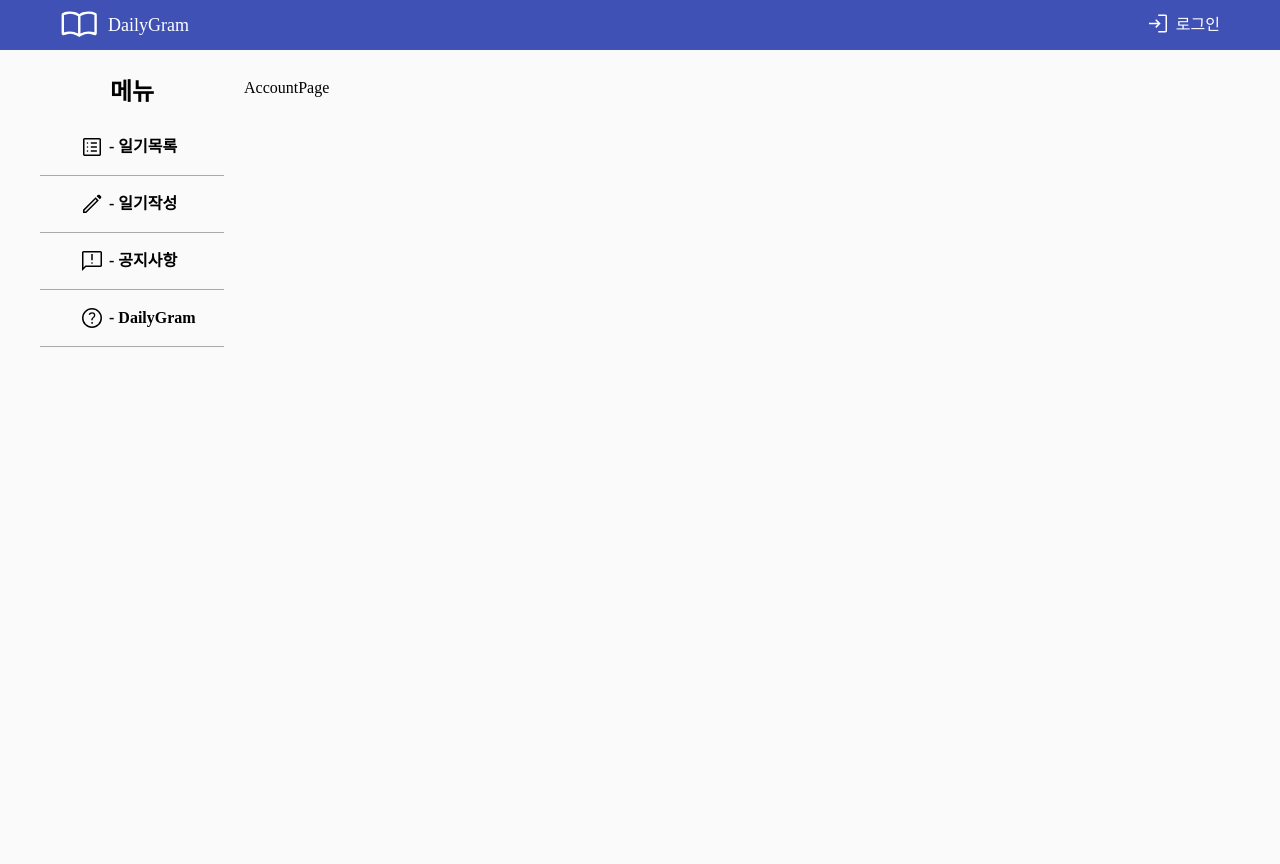
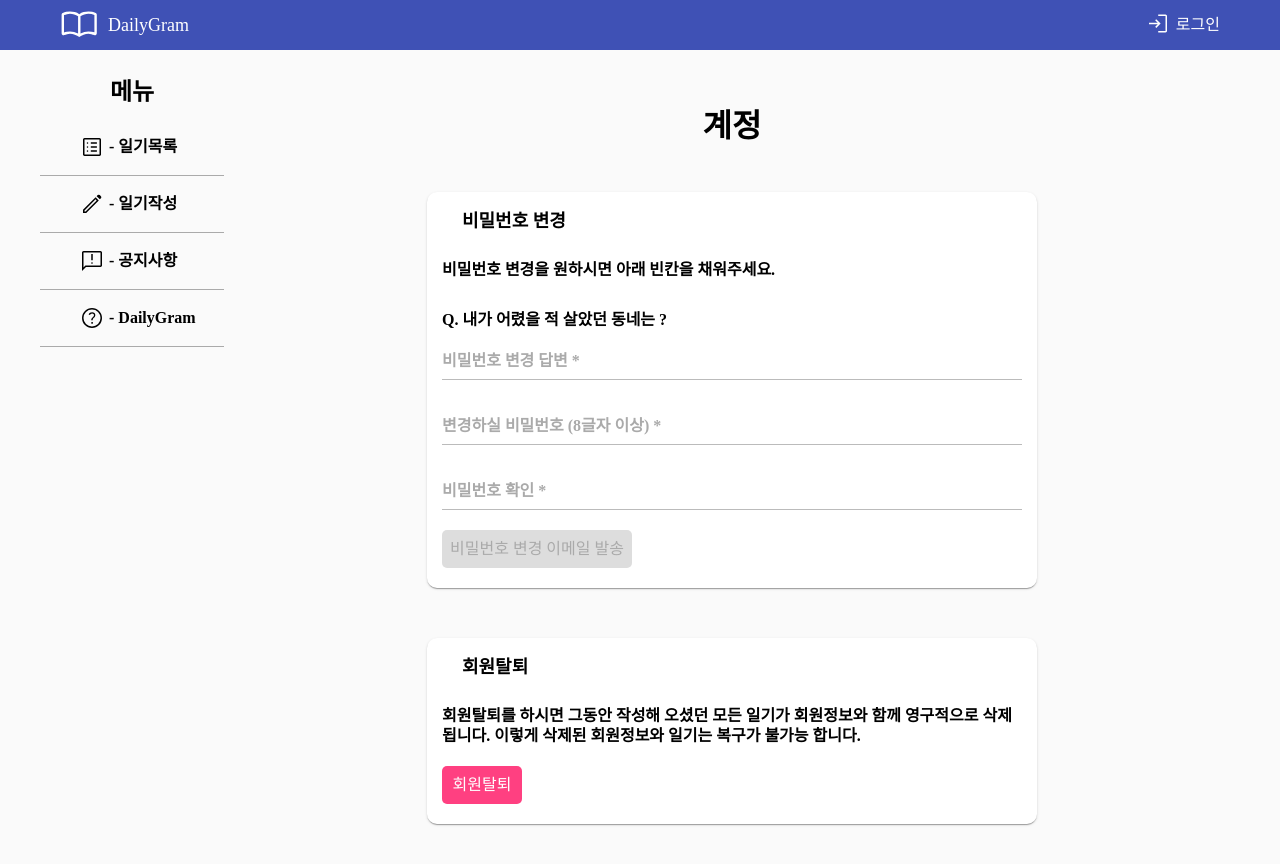
Before and after one commit to JiguemStart/DailyGram, a React (Vite) app in the folder frontend/: page /account in a window 1280 px wide. Shown: the top 864 px of the page. Before the commit the page ends 800 px from the top, so only its background shows below. Built offline with nearby package versions, Linux system fonts and the light colour scheme.

Commit message:
[DESIGN,FEAT] - 계정 페이지 구현

```diff
--- a/frontend/src/pages/AccountPage.jsx
+++ b/frontend/src/pages/AccountPage.jsx
@@ -1,9 +1,260 @@
-import React from 'react'
+import React from "react";
+import styled from "styled-components";
+import { useState, useEffect } from "react";
 
 const AccountPage = () => {
+  const [answerActive, setAnswerActive] = useState(false);
+  const [pwActive, setPwActive] = useState(false);
+  const [pwCheckActive, setPwCheckActive] = useState(false);
+
+  const [answerValue, setAnswerValue] = useState("");
+  const [pwValue, setPwValue] = useState("");
+  const [pwCheckValue, setPwCheckValue] = useState("");
+
+  const [pwAble, setPwAble] = useState(2)
+  const [pwCheckAble, setPwCheckAble] = useState(2)
+
+  const [caution, setCaution] = useState(false)
+
+
+  /**비밀번호 유효성 검사 */
+  const pwHandler = () => {
+    if (!pwActive) {
+
+    }
+    else if(pwValue.length >= 8) {
+      setPwAble(1)
+    }
+    else {
+      setPwAble(0)
+    }
+  }
+
+  /**비밀번호 확인 유효성 검사 */
+  const pwCheckHandler = () => {
+    if (!pwCheckActive) {
+
+    }
+    else if(pwCheckValue == pwValue && pwCheckValue.length >= 8) {
+      setPwCheckAble(1)
+    }
+    else {
+      setPwCheckAble(0)
+    }
+  }
+
+  useEffect(()=> {
+    pwHandler()
+    pwCheckHandler()
+
+  }, [pwValue, pwCheckValue])
+
   return (
-    <div>AccountPage</div>
-  )
-}
+    <>
+      <Title>계정</Title>
+      <Container>
+        <SemiTitle>비밀번호 변경</SemiTitle>
+        <Text>비밀번호 변경을 원하시면 아래 빈칸을 채워주세요.</Text>
+        <Text>Q. 내가 어렸을 적 살았던 동네는 ?</Text>
+        <InputContainer>
+          <InputText state={answerActive}>비밀번호 변경 답변 *</InputText>
+          <EmailInput
+            id="answer"
+            onChange={(e)=>setAnswerValue(e.target.value)}
+            onFocus={() => setAnswerActive(true)}
+            onBlur={() => answerValue.length > 0 ? "" : setAnswerActive(false)}
+          />
+        </InputContainer>
+        <InputContainer>
+          <InputText state={pwActive}             available={pwAble}>
+            변경하실 비밀번호 (8글자 이상) *
+          </InputText>
+          <EmailInput
+            id="pw"
+            type="password"
+            onChange={(e)=>setPwValue(e.target.value)}
+            onFocus={() => setPwActive(true)}
+            onBlur={() => pwValue.length > 0 ? "" : setPwActive(false)}
+            available={pwAble}
+          />
+        </InputContainer>
+        <InputContainer>
+          <InputText state={pwCheckActive}     available={pwCheckAble}>비밀번호 확인 *</InputText>
+          <EmailInput
+            id="pwCheck"
+            type="password"
+            onChange={(e)=>setPwCheckValue(e.target.value)}
+            onFocus={() => setPwCheckActive(true)}
+            onBlur={() => pwCheckValue.length > 0 ? "" : setPwCheckActive(false)}
+            available={pwCheckAble}
+          />
+        </InputContainer>
+        <Button answer={answerValue.length} pw={pwAble} pwCheck={pwCheckAble}>비밀번호 변경 이메일 발송</Button>
+      </Container>
+      <Container>
+        <SemiTitle>회원탈퇴</SemiTitle>
+        <Text>회원탈퇴를 하시면 그동안 작성해 오셨던 모든 일기가 회원정보와 함께 영구적으로 삭제됩니다. 이렇게 삭제된 회원정보와 일기는 복구가 불가능 합니다. </Text>
+        <Button onClick={()=>setCaution(true)}>회원탈퇴</Button>
+      </Container>
+      <CautionBox state={caution}>
+        <Text>정말로 회원 탈퇴를 하시겠습니까?</Text>
+        <CautionBoxContainer>
+        <CautionButton>확인</CautionButton>
+        <CautionButton onClick={()=>setCaution(false)}>취소</CautionButton>
+        </CautionBoxContainer>
+      </CautionBox>
+    </>
+  );
+};
+const Title = styled.div`
+  margin: 0 auto;
+  margin-top: 30px;
+  margin-bottom: 50px;
+  width: 100px;
+  text-align: center;
+  font-size: 32px;
+  font-weight: 700;
+`;
+const Container = styled.div`
+  margin: 0 auto;
+  margin-bottom: 50px;
+  max-width: 610px;
+  padding-top: 20px;
+  padding-left: 15px;
+  padding-right: 15px;
+  padding-bottom: 20px;
+  box-sizing: border-box;
+  border-radius: 10px;
+  background-color: white;
+  box-shadow: 0 2px 1px -1px rgb(0 0 0 / 20%), 0 1px 1px 0 rgb(0 0 0 / 14%), 0 1px 3px 0 rgb(0 0 0 / 12%);
+  };
+`;
+const SemiTitle = styled.div`
+  margin-left: 20px;
+  font-size: 18px;
+  font-weight: 600;
+`;
+const Text = styled.div`
+  margin-top: 30px;
+  margin-bottom: 5px;
+  font-weight: 600;
+  line-height: 20px;
+`;
 
-export default AccountPage
+const InputContainer = styled.div`
+  position: relative;
+  margin-bottom: 20px;
+  padding-top: 5px;
+`;
+const InputText = styled.div`
+  position: absolute;
+  top: ${(props) => {
+    return props.state == true ? "0px" : "17.5px";
+  }};
+  transition: 0.3s;
+  font-size: ${(props) => {
+    return props.state == true ? "12px" : "16px";
+  }};
+  font-weight: 600;
+  pointer-events: none;
+  color: #aaaaaa;
+  color: ${(props) => {
+    return props.available == 0 ? "red" : "";
+  }};
+  color: ${(props) => {
+    return props.available == 1 ? "#3f51b5" : "";
+  }};
+`;
+const EmailInput = styled.input`
+  padding: 0;
+  display: block;
+  margin-bottom: 10px;
+  width: 100%;
+  height: 40px;
+  box-sizing: border-box;
+  outline: none;
+  border: none;
+  border-bottom: 1px solid #bbbbbb;
+  font-size: 16px;
+  border-bottom: ${(props) => {
+    return props.available == 0 ? "2px solid red" : "";
+  }};
+  border-bottom: ${(props) => {
+    return props.available == 1 ? "2px solid #3f51b5" : "";
+  }};
+  transition: 0.3s;
+`;
+
+const Button = styled.div`
+  display: flex;
+  align-items: center;
+  justify-content: center;
+  width: 190px;
+  height: 38px;
+  border-radius: 5px;
+  text-align: center;
+  font-weight: 500;
+  color: ${(props) => {
+    return props.answer > 0 && props.pw == 1 && props.pwCheck == 1 ? "#FFFFFF" : "#AAAAAA";
+  }};
+  background-color: ${(props) => {
+    return props.answer > 0 && props.pw == 1 && props.pwCheck == 1? "#3f51b5" : "#DDDDDD";
+  }};
+  transition: 0.3s;
+  cursor: pointer;
+  &:nth-of-type(3) {
+    margin-top: 20px;
+    width: 80px;
+    color: #FFFFFF;
+    background-color: #ff4081;
+  };
+`;
+
+const CautionBox = styled.div`
+display: ${(props) => {
+  return props.state == true ? "block" : "none";
+}};
+  z-index: 1;
+  position: fixed;
+  top: 50%;
+  left: 50%;
+  transform: translate(-50%, -50%);
+  padding-left: 25px;
+  padding-right: 25px;
+  padding-bottom: 25px;
+  width: 320px;
+  background-color: #FFFFFF;
+  box-sizing: border-box;
+  border-radius: 10px;
+  background-color: white;
+  box-shadow: 0 11px 15px -7px rgb(0 0 0 / 20%), 0 24px 38px 3px rgb(0 0 0 / 14%), 0 9px 46px 8px rgb(0 0 0 / 12%);
+`
+
+const CautionBoxContainer = styled.div`
+  display: flex;
+  justify-content: space-between;
+`
+
+const CautionButton = styled.div`
+  margin-top: 15px;
+  width: 40%;
+  text-align: center;
+  display: flex;
+  align-items: center;
+  justify-content: center;
+  height: 38px;
+  border-radius: 5px;
+  font-weight: 500;
+  color: #FFFFFF;
+  background-color:  #ff4081;
+  cursor: pointer;
+  &:nth-of-type(2) {
+    background-color: #3f51b5
+  };
+
+
+
+`
+
+
+export default AccountPage;
```
